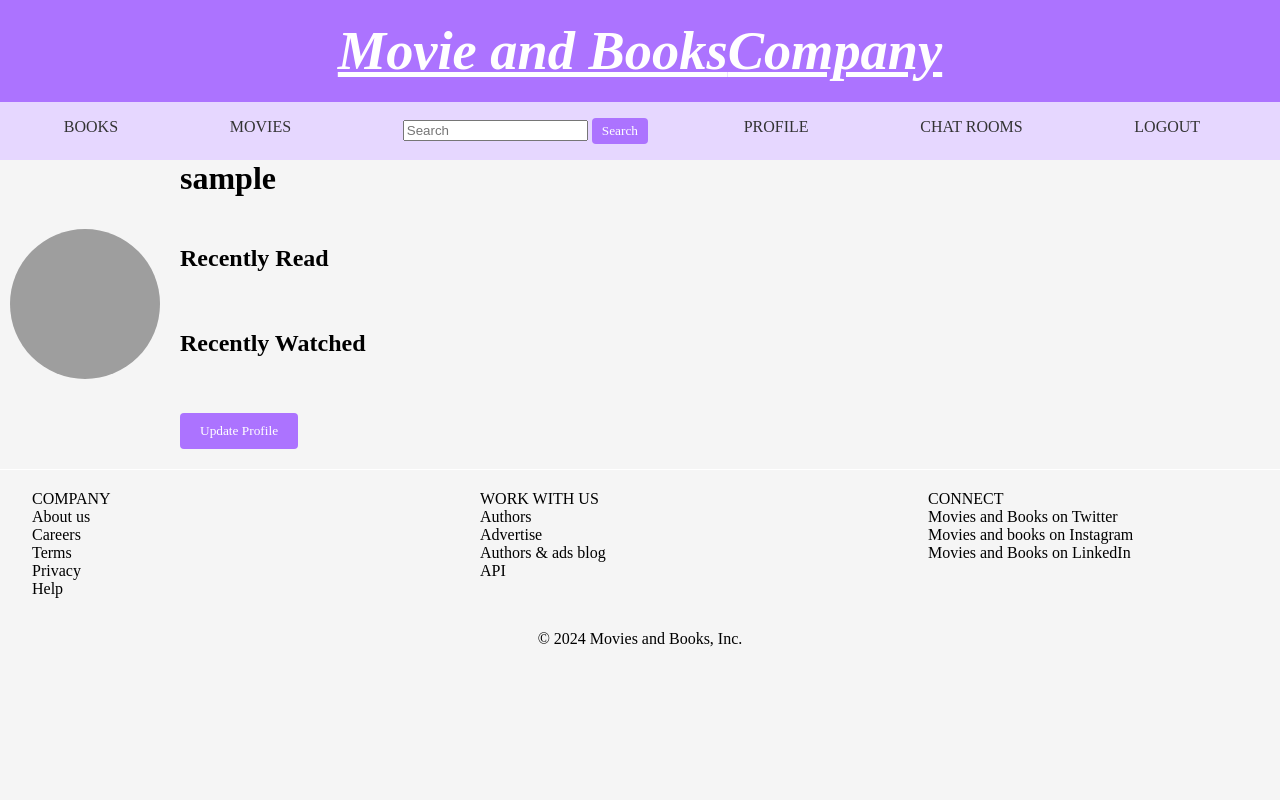
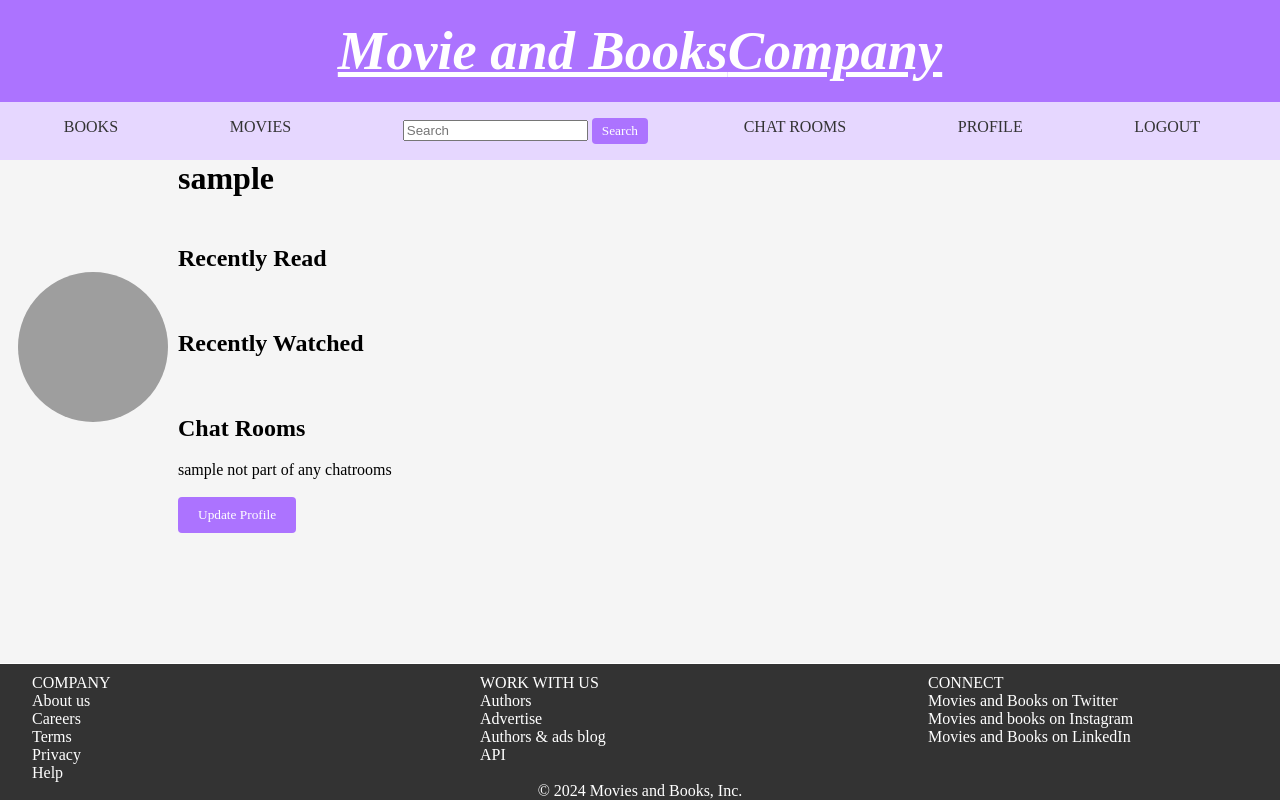
Before and after one commit to audrey-nakate/movies_books, a Django app: a page that uses movies_books/movies_books_app/templates/base_generic.html in a window 1280 px wide. Run offline with Django 4.2, Linux system fonts and the light colour scheme; the visitor is signed in with stand-in values (Sample User, id 1); data comes from the database, SQL or seed files in the repository; data that the repository does not hold is empty; grey boxes are pictures that could not be loaded.

Commit message:
made changes to the display on various pages

```diff
--- a/movies_books/movies_books_app/models.py
+++ b/movies_books/movies_books_app/models.py
@@ -46,6 +46,7 @@ class ChatRoom(models.Model):
     room_image = models.ImageField(default='default_room_image.jpeg', upload_to='room_images/', null=False)
     created_by = models.ForeignKey(User, on_delete=models.CASCADE, related_name='user_chatroom')
     created_at = models.DateTimeField(default=timezone.now)
+    users = models.ManyToManyField(User, related_name='chatrooms')
 
     # def __str__(self):
     #     return f"ChatRoom for {self.book.title}"
--- a/movies_books/movies_books_app/static/css/base_generic_style.css
+++ b/movies_books/movies_books_app/static/css/base_generic_style.css
@@ -1,3 +1,12 @@
+/* making the navigation bar and header fixed at the top of the website */
+.nav-and-header{
+    position: fixed;
+    top: 0;
+    left: 0;
+    width: 100%;
+    z-index: 1000;
+}
+
 /* For the Company Title (TBD) header */
 header {
     color: #fffeff;
@@ -16,8 +25,8 @@ header {
 /* for the overall body of the website */
 body, html {
     background-color: whitesmoke;
-    margin: 0;
-    padding: 0;
+    margin-top: 80px;
+    margin-bottom: 90px;
     overflow-x: hidden;
   }
 
@@ -47,26 +56,33 @@ h1 {
 
 .white-thin-line {
     border-top: 1px solid white;
-    margin: 20px 0;
     width: 100%;
 }
 footer {
     display: block;
+    position: fixed;
+    bottom: 0;
+    left: 0;
+    width: 100%;
+    z-index: 1000;
+    background-color: #333;
 }
 
 .flex-container {
+    padding-top: 10px;
     display: flex;
     justify-content: space-between;
     width: 100%;
     margin-left: 2rem;
+    color: #fff;
 }
 /* Individual column styles */
 .column {
     flex: 0 0 30%;
 }
 .center {
-    margin-top: 2rem;
     text-align: center;
+    color: #fff;
 }
 
 button#searchButton {
--- /dev/null
+++ b/movies_books/movies_books_app/static/css/chatroom_style.css
@@ -0,0 +1,57 @@
+/* Style for the chatroom header */
+h1 {
+    text-align: center;
+    font-size: 24px;
+    margin-bottom: 20px;
+}
+
+/* Style for chat messages */
+#messages {
+    margin-bottom: 20px;
+}
+
+#messages p {
+    margin: 5px 0;
+}
+
+#messages strong {
+    font-weight: bold;
+    color: #ac73ff; /* Color for usernames */
+}
+
+/* Style for the message input form */
+.profile-info {
+    text-align: center;
+}
+
+#message-form {
+    display: flex;
+    justify-content: center;
+    align-items: center;
+}
+
+#message {
+    flex: 1;
+    padding: 10px;
+    margin-right: 10px;
+    padding-left: 10px;
+    border: 1px solid #ccc;
+    border-radius: 4px;
+}
+
+#message::placeholder {
+    color: #999; /* Color for placeholder text */
+}
+
+button[type="submit"] {
+    background-color: #ac73ff;
+    color: #fff;
+    border: none;
+    padding: 10px 20px;
+    border-radius: 4px;
+    cursor: pointer;
+}
+
+button[type="submit"]:hover {
+    background-color: #8c84e4;
+}
--- /dev/null
+++ b/movies_books/movies_books_app/static/css/error_style.css
@@ -0,0 +1,22 @@
+/* Style for error messages in the login and sign up  form */
+.errorlist {
+    color: red;
+    font-size: 14px;
+    font-style: italic;
+}
+
+.errorlist li {
+    list-style-type: none; /* Remove bullet points from error messages */
+    margin-bottom: 5px;
+}
+
+/* Style for individual error messages */
+.error {
+    font-weight: bold;
+}
+
+.helptext {
+    font-style: italic;
+    padding-bottom: 5px;
+    font-weight: lighter;
+}
--- a/movies_books/movies_books_app/static/css/forms.css
+++ b/movies_books/movies_books_app/static/css/forms.css
@@ -2,7 +2,6 @@
 .update-profile-section {
     background-color: whitesmoke;
     border-radius: 5px;
-    box-shadow: 0 0 10px #ac73ff;
     box-sizing: border-box;
     padding: 20px;
 }
@@ -28,7 +27,10 @@
 
 /* styling for the form input text */
 .update-profile-section form input[type="file"],
-.update-profile-section form textarea {
+.update-profile-section form textarea,
+.update-profile-section form input[type="text"],
+.update-profile-section form input[type="email"],
+.update-profile-section form input[type="password"] {
     width: 100%;
     padding: 10px;
     font-family: 'Times New Roman', Times, serif;
@@ -53,3 +55,10 @@
 .update-profile-section form button:hover {
     background-color: #8c84e4;
 }
+
+.prompts {
+    text-align: center;
+    font-style: italic;
+    font-size: 14px;
+    /* can't use font-weight when font-size is being used, unless you choose properties such as bold, bolder and lighter */
+}
--- a/movies_books/movies_books_app/static/css/home_styles.css
+++ b/movies_books/movies_books_app/static/css/home_styles.css
@@ -22,4 +22,35 @@
 .book-cover {
     max-width: 150px;
     height: 200px;
+    border-radius: 10px;
 }
+
+.chatroom-list {
+    list-style: none;
+    column-count: 2;
+    column-gap: 200px;
+    padding: 0;
+    display: flex;
+    flex-wrap: nowrap; /* Prevent wrapping to the next line */
+    overflow-x: auto; /* Enable horizontal scrolling if needed */
+}
+
+.chatroom-details {
+    padding: 10px;
+    display: flex;
+    align-items: flex-start;
+}
+
+button#createChatroom {
+    background-color: #ac73ff;
+    color: #fff;
+    font-family: 'Times New Roman', Times, serif;
+    border: none;
+    padding: 10px 20px;
+    border-radius: 4px;
+    cursor: pointer;
+    margin-left: 10px;
+}
+button#createChatroom:hover {
+    background-color: #8c84e4;
+}
--- a/movies_books/movies_books_app/static/css/profile_page.css
+++ b/movies_books/movies_books_app/static/css/profile_page.css
@@ -10,7 +10,7 @@
     height: 150px;
     border-radius: 50%; /* Make the profile image circular */
     overflow: hidden; /* Hides overflow to maintain circular shape */
-    margin-right: 20px;
+    margin-right: 10px;
 }
 
 .profile-image img {
@@ -22,6 +22,10 @@
 /* css styling for the other info on the page */
 .profile-info {
     flex: 1; /* Take remaining space */
+    display: flex;
+    justify-content: flex-start;
+    flex-direction: column;
+    align-items: flex-start;
 }
 
 .profile-info h1 {
--- a/movies_books/movies_books_app/templates/base_generic.html
+++ b/movies_books/movies_books_app/templates/base_generic.html
@@ -8,11 +8,14 @@
     <link rel="stylesheet" type="text/css" href="{% static 'css/book_detail_style.css' %}">
     <link rel="stylesheet" type="text/css" href="{% static 'css/forms.css' %}">
     <link rel="stylesheet" type="text/css" href="{% static 'css/profile_page.css' %}">
+    <link rel="stylesheet" type="text/css" href="{% static 'css/error_style.css' %}">
+    <link rel="stylesheet" type="text/css" href="{% static 'css/chatroom_style.css' %}">
     {% block title %}
       <title>Books and Movies</title>
     {% endblock %}
   </head>
   <body>
+    <div class="nav-and-header">
       <header>
         Movie and Books<span class="company">Company</span>
       </header>
@@ -26,8 +29,8 @@
             <input class="search-input" type="text" name="query" placeholder="Search">
             <button type="submit" id="searchButton">Search</button>
           </form>
+          <a href="{% url 'chatroom_list' %}" class="nav-link">Chat Rooms</a>
           <a href="{% url 'view_profile' username=user.username %}" class="nav-link">Profile</a>
-        <a href="{% url 'chatroom_list' %}" class="nav-link">Chat Rooms</a>
           <a href="{% url 'logout' %}" class="nav-link">Logout</a>
         {% else %}
           <a href="{% url 'login' %}" class="nav-link">Login</a>
@@ -35,12 +38,13 @@
         {% endif %}
       </div>
       {% endblock %}
+    </div>
     {% block content %}
       <!-- default content text -->
     {% endblock %}
-    <div class="white-thin-line"></div>
   </body>
   <footer>
+    <div class="white-thin-line"></div>
     <div class="flex-container">
       <!-- columns for the bottom navigation section -->
         <div class="column">
--- a/movies_books/movies_books_app/templates/view_profile.html
+++ b/movies_books/movies_books_app/templates/view_profile.html
@@ -16,6 +16,18 @@
             <br>
             <h2>Recently Watched</h2>
             <br>
+            <h2>Chat Rooms</h2>
+            <div class="chatroom-list">
+                {% for chatroom in chatrooms %}
+                    <div class="chatroom-details">
+                      <a href="{% url 'view_chatroom' chatroom_id=chatroom.id %}">
+                        <img src="{{ chatroom.room_image.url }}" alt="{{ chatroom.name }}" class="book-cover">
+                      </a>
+                    </div>
+                {% empty %}
+                    <p>{{user.username}} not part of any chatrooms</p>
+                {% endfor %}
+            </div>
             <br>
             <a href="{% url 'update_profile' username=user.username%}"><button id="updateProfile">Update Profile</button></a>
         </div>
--- a/movies_books/movies_books_app/views.py
+++ b/movies_books/movies_books_app/views.py
@@ -94,7 +94,8 @@ def update_profile(request, username):
 def view_profile(request, username):
     user = get_object_or_404(User, username=username)
     profile = user.profile
-    return render(request, "view_profile.html", {'user':user, 'profile':profile})
+    chatrooms = ChatRoom.objects.filter(users=user)
+    return render(request, "view_profile.html", {'user':user, 'profile':profile, 'chatrooms': chatrooms})
 
 @login_required(login_url='login')
 def create_chatroom(request):
```
Also changed, not shown: movies_books/movies_books_app/templates/chatroom_list.html (+7 -3 lines), movies_books/movies_books_app/templates/registration/login.html (+18 -15 lines), movies_books/movies_books_app/templates/registration/signup.html (+25 -32 lines), movies_books/movies_books_app/migrations/0012_chatroom_users.py (added), movies_books/movies_books_app/templates/update_profile.html (line endings or trailing spaces). Lines whose indentation alone changed are shown as unchanged.
